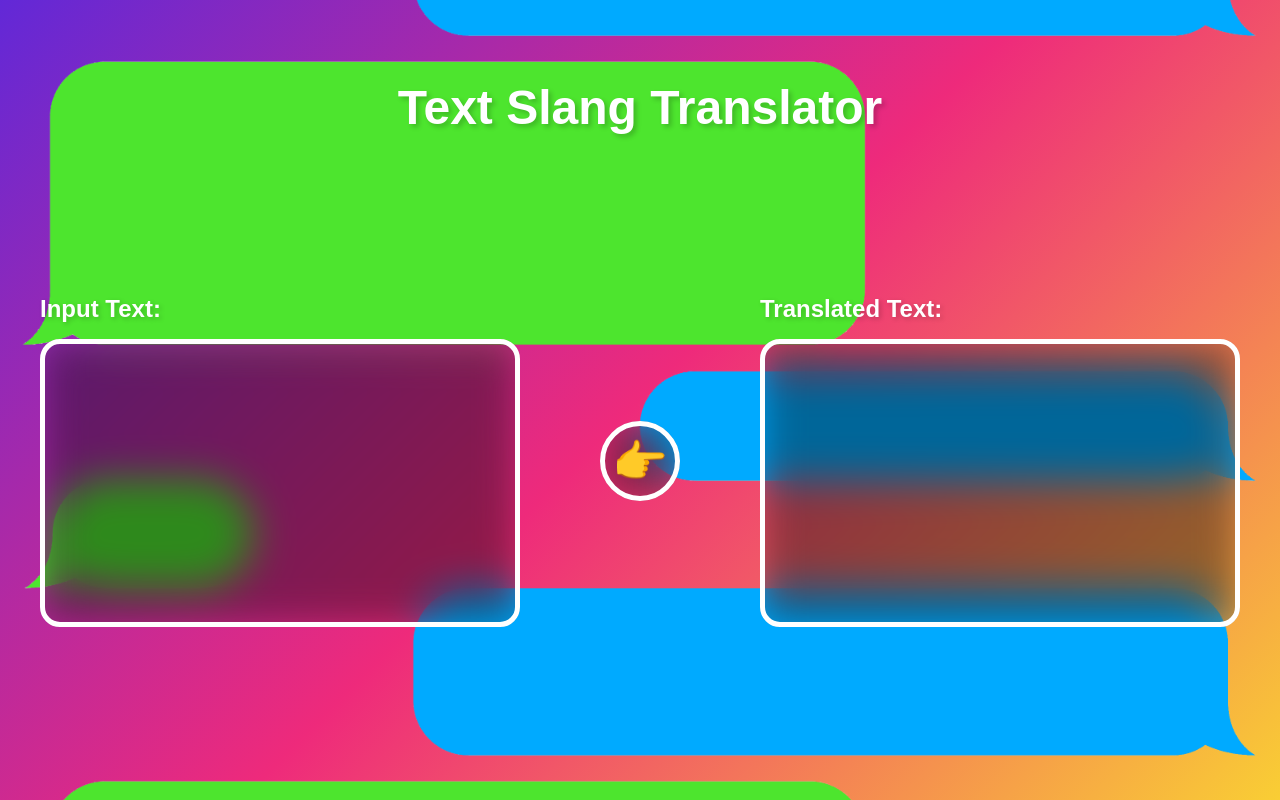
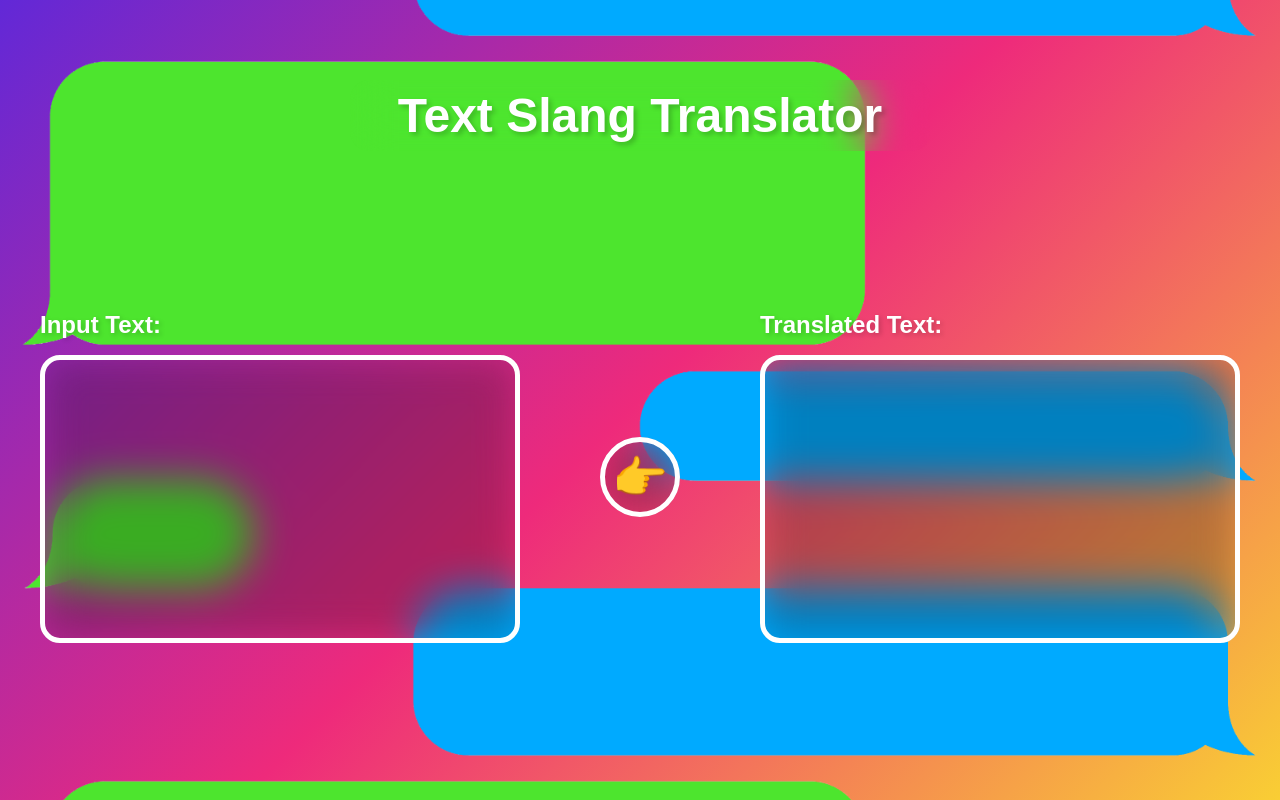
Before and after one commit to Nathan-Boquiren/text-slang-translator, a plain HTML site: page index.html in a window 1280 px wide. Drawn offline with Linux system fonts and the light colour scheme.

```diff
--- a/index.html
+++ b/index.html
@@ -4,7 +4,6 @@
 <head>
     <meta charset="UTF-8">
     <meta name="viewport" content="width=device-width, initial-scale=1.0">
-    <link rel="icon" href="favicon.ico" type="image/x-icon">
     <link rel="stylesheet" href="styles.css">
     <title>Text Slang Translator</title>
 </head>
@@ -28,6 +27,7 @@
             <div id="translation-text"></div>
         </div>
 
+
     </main>
 
 
--- a/styles.css
+++ b/styles.css
@@ -42,6 +42,10 @@ h1 {
     margin: 5rem 0 10rem;
     font-size: 3rem;
     text-shadow: 3px 3px 5px rgba(0, 0, 0, 0.20);
+    border-radius: 20px;
+    padding: 8px 3rem;
+    position: relative;
+    backdrop-filter: blur(20px);
 }
 
 main {
@@ -106,7 +110,7 @@ form label, h2 {
 }
 
 #user-input, #translation-text, #submit-btn {
-    backdrop-filter: blur(20px) brightness(0.6);
+    backdrop-filter: blur(20px) brightness(0.75);
 }
 
 #submit-btn:hover {
```
